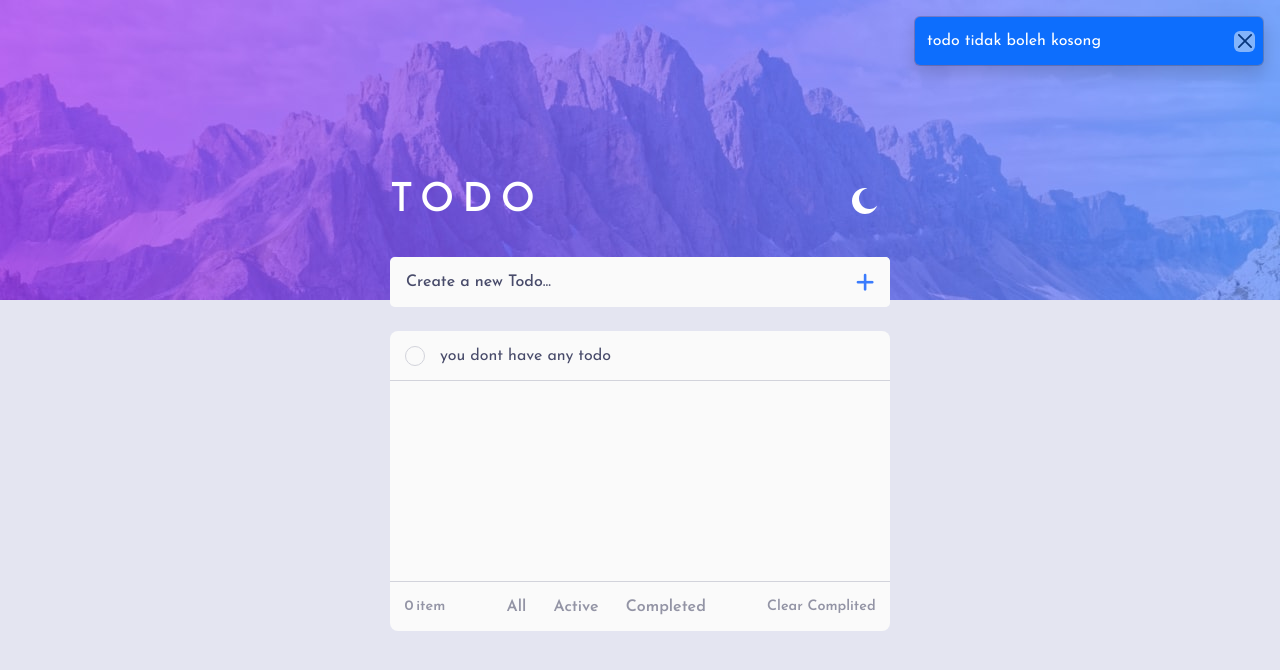
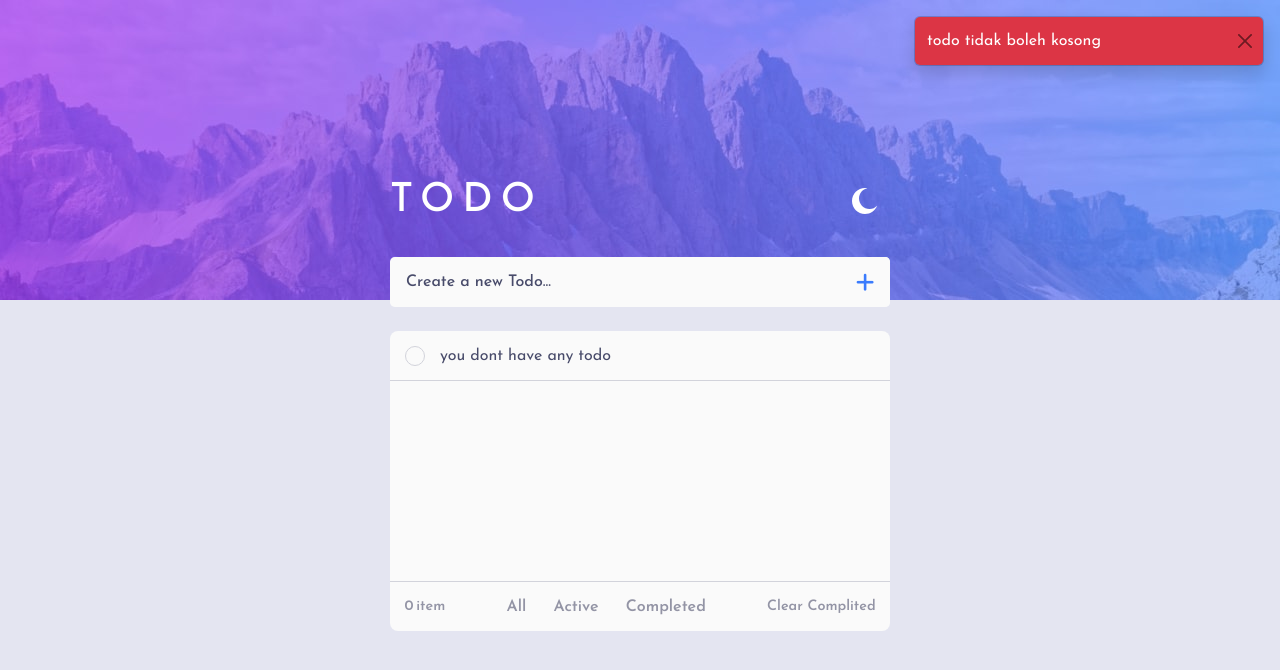
Before and after one commit to ramadhansya/todolist-app, a React (Create React App) app: page / in a window 1280 px wide. Both pictures are taken after a click on the button 865 px from the left and 282 px from the top of the page. Shown: the top 670 px of the page. Built offline with nearby package versions, Linux system fonts and the light colour scheme.

Commit message:
fix bugs

```diff
--- a/src/component/componentContainerTodo/inputGroup.jsx
+++ b/src/component/componentContainerTodo/inputGroup.jsx
@@ -61,12 +61,12 @@ const AlertUndefinedComponent = ({refElement})=>{
         <>
         <div className="toast-container position-fixed top-0 end-0 p-3 ">
 
-        <div className="toast  fade   text-bg-primary hide " ref={refElement} role="alert" aria-live="assertive" aria-atomic="true">
+        <div className="toast  fade   text-bg-danger hide " ref={refElement} role="alert" aria-live="assertive" aria-atomic="true">
   <div className="d-flex">
     <div className="toast-body fs-6">
     todo tidak boleh kosong
     </div>
-    <button type="button" className="btn-close me-2 m-auto bg-light" data-bs-dismiss="toast" aria-label="Close"></button>
+    <button type="button" className="btn-close me-2 m-auto navbar-dark" data-bs-dismiss="toast" aria-label="Close"></button>
   </div>
 </div>
         </div>
```
